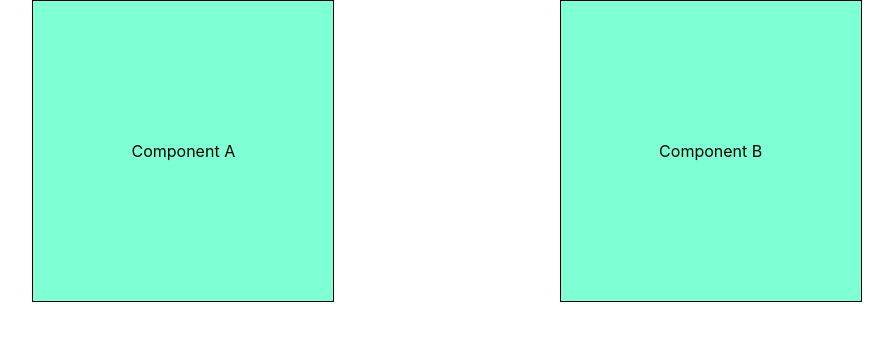
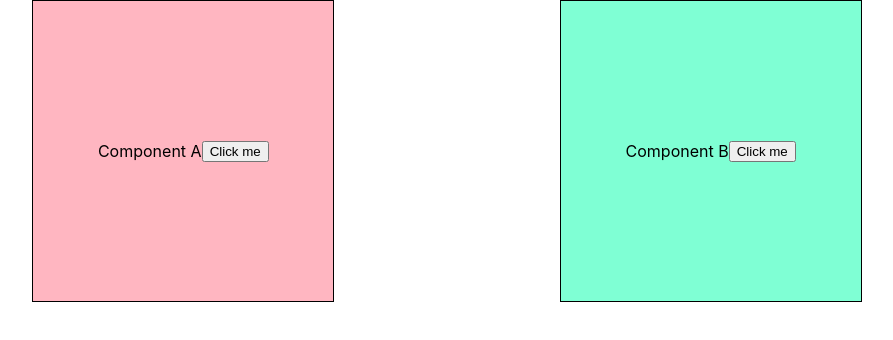
Before and after one commit to PegJac/React-Test, a React (Create React App) app: page / in a window 1280 px wide. Shown: the top 340 px of the page, without its empty margins (193-1086 px from the left). Built offline with nearby package versions, Linux system fonts and the light colour scheme.

Commit message:
task 3 - buttons

```diff
--- a/src/App.js
+++ b/src/App.js
@@ -1,14 +1,32 @@
+import React from 'react';
 import './App.scss';
 import ComponentA from './components/componentA';
 import ComponentB from './components/componentB';
 
-function App() {
-  return (
-    <div className="App">
-      <ComponentA />
-      <ComponentB />
-    </div>
-  );
+class App extends React.Component {
+  constructor() {
+    super()
+    this.state = {
+      active: false
+    }
+
+    this.handleClick = this.handleClick.bind(this)
+  }
+
+  handleClick() {
+    return (
+      this.state.active ? this.setState({ active: false }) : this.setState({ active: true })
+    )
+  }
+
+  render() {
+    return (
+      <div className="App" >
+        <ComponentA active={this.state.active} handleClick={this.handleClick} />
+        <ComponentB active={this.state.active} handleClick={this.handleClick} />
+      </div>
+    );
+  }
 }
 
 export default App;
--- a/src/components/componentA/index.js
+++ b/src/components/componentA/index.js
@@ -3,9 +3,11 @@ import React, { Component } from 'react'
 export default class ComponentA extends Component {
     render() {
         return (
-            <div className={"component"}>
+            < div className={`component ${this.props.active ? "blue" : "pink"}`
+            }>
                 <span className={"component_title"}> Component A </span>
-            </div>
+                <button onClick={this.props.handleClick}> Click me </button>
+            </div >
         )
     }
 }
--- a/src/components/componentB/index.js
+++ b/src/components/componentB/index.js
@@ -1,10 +1,12 @@
 import React, { Component } from 'react'
 
 export default class ComponentB extends Component {
+
     render() {
         return (
-            <div className={"component"}>
+            <div className={`component ${this.props.active ? "pink" : "blue"}`}>
                 <span className={"component_title"}> Component B </span>
+                <button onClick={this.props.handleClick}> Click me </button>
             </div>
         )
     }
--- a/src/index.scss
+++ b/src/index.scss
@@ -20,9 +20,16 @@ code {
     border: 1px solid black;
     width: 300px;
     height: 300px;
-    background-color: aquamarine;
     display: flex;
     justify-content: center;
     align-items: center;
   }
+
+  .blue {
+    background-color: aquamarine;
+  }
+
+  .pink {
+    background-color: lightpink;
+  }
 }
```
